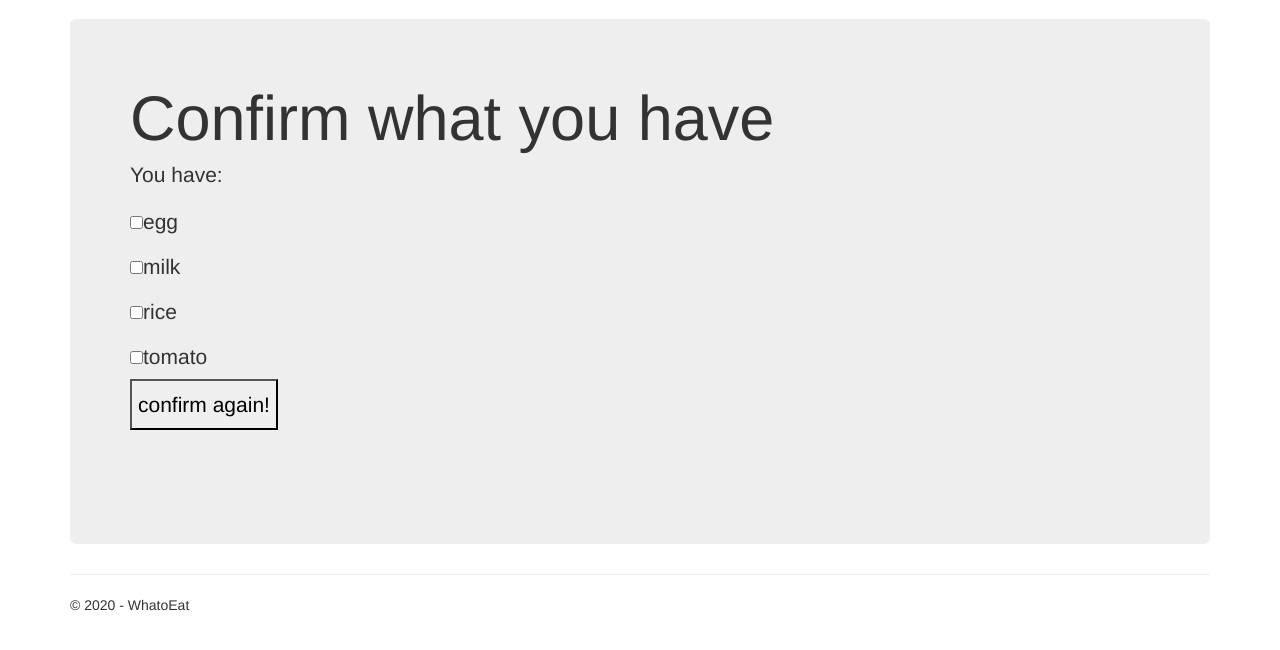
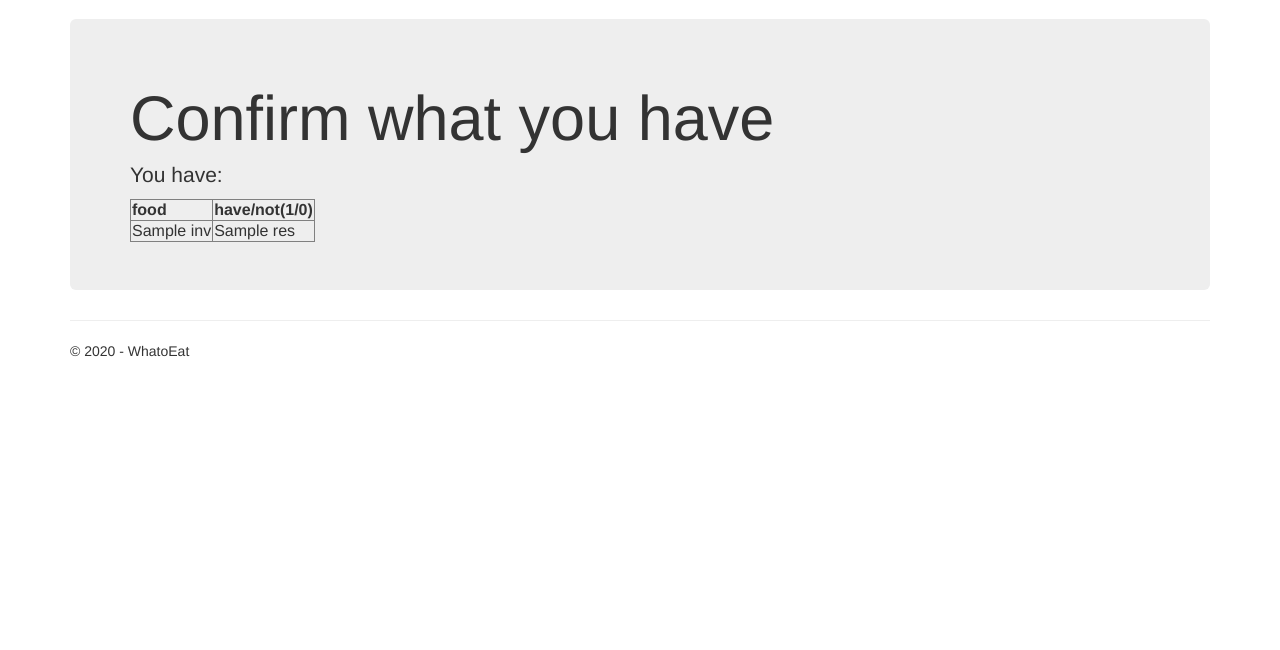
Before and after one commit to CaptainDra/WhatoEat, a Django app: template WhatoEatDj/app/templates/app/menu.html in a window 1280 px wide. Shown: the part 51-701 px from the top of the page. Run offline with Django 3.2, Linux system fonts and the light colour scheme; the template is opened without the code that fills it: most values are stand-ins (such as "Sample title", 1, 10 or a date in 2020); some libraries are stand-ins or nearby versions.

Commit message:
confirm page finished

```diff
--- a/WhatoEatDj/WhatoEatDj/settings.py
+++ b/WhatoEatDj/WhatoEatDj/settings.py
@@ -46,7 +46,7 @@ MIDDLEWARE = [
     'django.middleware.security.SecurityMiddleware',
     'django.contrib.sessions.middleware.SessionMiddleware',
     'django.middleware.common.CommonMiddleware',
-    'django.middleware.csrf.CsrfViewMiddleware',
+    #'django.middleware.csrf.CsrfViewMiddleware',
     'django.contrib.auth.middleware.AuthenticationMiddleware',
     'django.contrib.messages.middleware.MessageMiddleware',
     'django.middleware.clickjacking.XFrameOptionsMiddleware',
--- a/WhatoEatDj/WhatoEatDj/urls.py
+++ b/WhatoEatDj/WhatoEatDj/urls.py
@@ -14,6 +14,7 @@ urlpatterns = [
     path('contact/', views.contact, name='contact'),
     path('about/', views.about, name='about'),
     path('inventory/', views.inventory ,name="inventory"),
+    path('menu/', views.menu ,name="menu"),
     path('login/',
          LoginView.as_view
          (
--- a/WhatoEatDj/app/templates/app/inventory.html
+++ b/WhatoEatDj/app/templates/app/inventory.html
@@ -5,7 +5,7 @@
     <div class="jumbotron">
         <h1>Choose what you have</h1>
         <p>You have:</p>
-        <form action ="" method="POST">{% csrf_token %}
+        <form action ="{% url 'menu' %}" method="POST">{% csrf_token %}
             <input type="checkbox" name="check_box_list" value="egg">egg<br />
             <input type="checkbox" name="check_box_list" value="milk">milk<br />
             <input type="checkbox" name="check_box_list" value="rice">rice<br />
--- a/WhatoEatDj/app/templates/app/menu.html
+++ b/WhatoEatDj/app/templates/app/menu.html
@@ -5,15 +5,21 @@
     <div class="jumbotron">
         <h1>Confirm what you have</h1>
         <p>You have:</p>
-        <form>
-            <input type="checkbox" name="coffee" value="A">egg<br />
-            <input type="checkbox" name="coffee" value="B">milk<br />
-            <input type="checkbox" name="coffee" value="C">rice<br />
-            <input type="checkbox" name="coffee" value="D">tomato<br />
-            <input type="submit" onclick="createOrder()" value="confirm again!"><br /><br />
-
-            <!--<input type="text" id="order" size="20">-->
-        </form>
+        <table border="1">
+            <tr>
+                <th>food</th>
+                <th>have/not(1/0)</th>
+            </tr>
+            {% for line in list%}
+                <tr>
+                    <td>{{line.inv}}</td>
+                    <td>{{line.res}}</td>
+                </tr>
+            {% endfor %}
+        </table>
     </div>
 
+
+
+
 {% endblock %}
```
Also changed, not shown: WhatoEatDj/app/views.py (+46 -14 lines).
